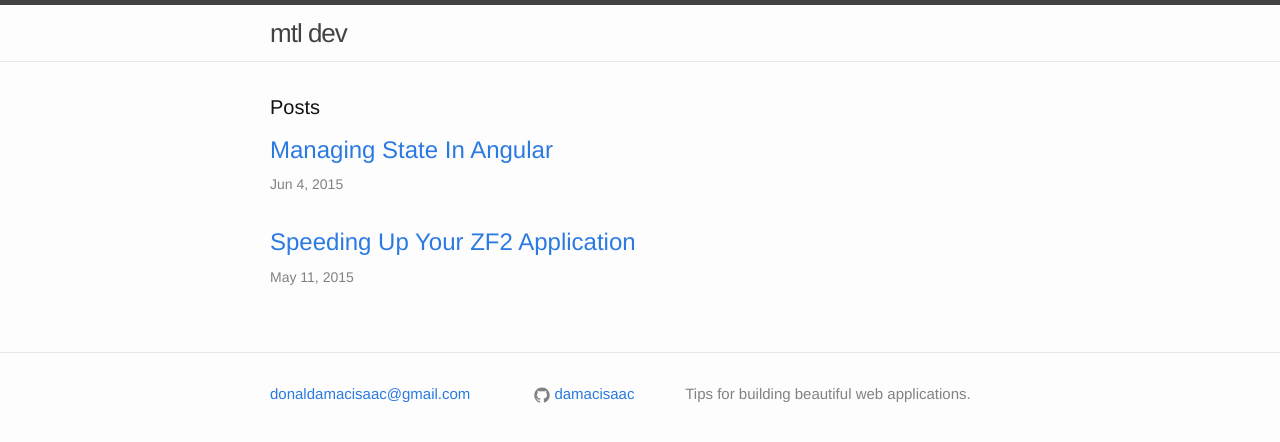
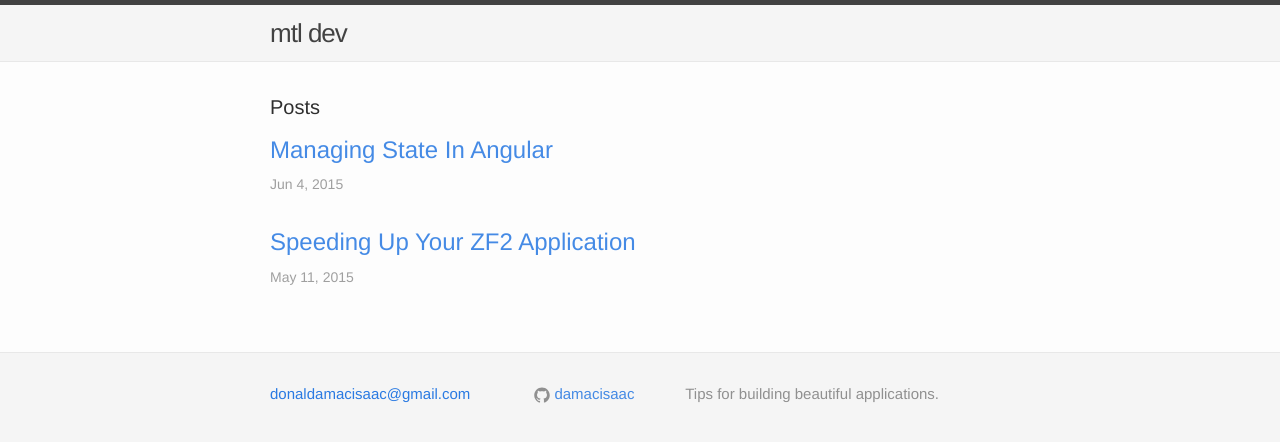
Before and after one commit to damacisaac/damacisaac.github.io, a Jekyll site: the page built from index.html, in a window 1280 px wide. Shown: the top 442 px of the page. Built offline with Jekyll 4.4.1, drawn with Linux system fonts in a browser that asks for light colours.

Commit message:
Work on layout and profile page, hide profile for now.

```diff
--- a/_config.yml
+++ b/_config.yml
@@ -1,7 +1,7 @@
 # Site settings
 title: mtl dev
 email: donaldamacisaac@gmail.com
-description: Tips for building beautiful web applications.
+description: Tips for building beautiful applications.
 baseurl: "" # the subpath of your site, e.g. /blog/
 url: "http://damacisaac.github.io" # the base hostname & protocol for your site
 # twitter_username: dmacis
--- a/_includes/header.html
+++ b/_includes/header.html
@@ -13,13 +13,12 @@
         </svg>
       </a> -->
 
-      <div class="trigger">
-        {% for page in site.pages %}
-          {% if page.title %}
-          <a class="page-link" href="{{ page.url | prepend: site.baseurl }}">{{ page.title }}</a>
-          {% endif %}
-        {% endfor %}
-      </div>
+      <!--<div class="trigger">-->
+          <!--<a class="page-link" href="/about/index.html">-->
+            <!--<img class="img-sm img-circle" src="/assets/images/me.jpg"/>-->
+            <!--About Me-->
+          <!--</a>-->
+      <!--</div>-->
     </nav>
 
   </div>
--- a/_sass/_base.scss
+++ b/_sass/_base.scss
@@ -8,7 +8,9 @@
     padding: 0;
 }
 
-
+html, body {
+    height: 100%;
+}
 
 /**
  * Basic styling
--- /dev/null
+++ b/_sass/_colors.scss
@@ -0,0 +1,10 @@
+$gray-0: #FAFAFA;
+$gray-1: #F5F5F5;
+$gray-2: #EEEEEE;
+$gray-3: #E0E0E0;
+$gray-4: #BDBDBD;
+$gray-5: #9E9E9E;
+$gray-6: #757575;
+$gray-7: #616161;
+$gray-8: #424242;
+$gray-9: #212121;
--- /dev/null
+++ b/_sass/_image.scss
@@ -0,0 +1,18 @@
+.img-circle {
+    border-radius: 50%;
+}
+
+.img-sm {
+    height: 40px;
+    width: 40px;
+}
+
+.img-lg {
+    height: 120px;
+    width: 120px;
+    padding: 20px;
+}
+
+.page-link .img-circle {
+    margin-right: 10px;
+}
--- a/_sass/_layout.scss
+++ b/_sass/_layout.scss
@@ -2,6 +2,7 @@
  * Site header
  */
 .site-header {
+    background-color: $gray-1;
     border-top: 5px solid $grey-color-dark;
     border-bottom: 1px solid $grey-color-light;
     min-height: 56px;
@@ -16,11 +17,17 @@
     letter-spacing: -1px;
     margin-bottom: 0;
     float: left;
+    padding: 0 20px;
+    margin: 0 -20px;
 
     &,
     &:visited {
         color: $grey-color-dark;
     }
+}
+
+.site-title:hover {
+    background-color: $gray-2;
 }
 
 .site-nav {
@@ -32,6 +39,7 @@
     }
 
     .page-link {
+        padding: 19px;
         color: $text-color;
         line-height: $base-line-height;
 
@@ -39,6 +47,11 @@
         &:not(:first-child) {
             margin-left: 20px;
         }
+    }
+
+    .page-link:hover {
+        text-decoration: none;
+        background-color: $gray-2;
     }
 
     @include media-query($on-palm) {
@@ -92,6 +105,7 @@
  * Site footer
  */
 .site-footer {
+    background-color: $gray-1;
     border-top: 1px solid $grey-color-light;
     padding: $spacing-unit 0;
 }
--- /dev/null
+++ b/_sass/_margin.scss
@@ -0,0 +1,3 @@
+.margin-none {
+  margin: 0;
+}
--- /dev/null
+++ b/_sass/_typography.scss
@@ -0,0 +1,15 @@
+$opacity-primary: 0.87;
+$opacity-secondary: 0.54;
+$opacity-tertiary: 0.26;
+
+.text-center {
+    text-align: center;
+}
+
+h1, h2, h3, h4, h5, h6, p, span, label {
+  opacity: $opacity-primary;
+}
+
+small {
+  opacity: $opacity-secondary;
+}
--- a/css/main.scss
+++ b/css/main.scss
@@ -43,7 +43,11 @@
 
 // Import partials from `sass_dir` (defaults to `_sass`)
 @import
+        "colors",
+        "typography",
         "base",
         "layout",
+        "image",
+        "margin",
         "syntax-highlighting"
 ;
```
Also changed, not shown: about.html (added, +14 -0 lines), about.md (deleted).
